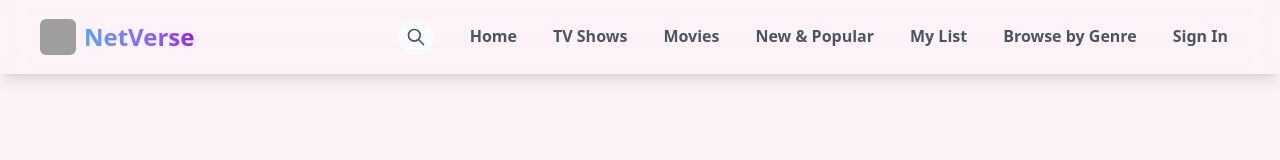
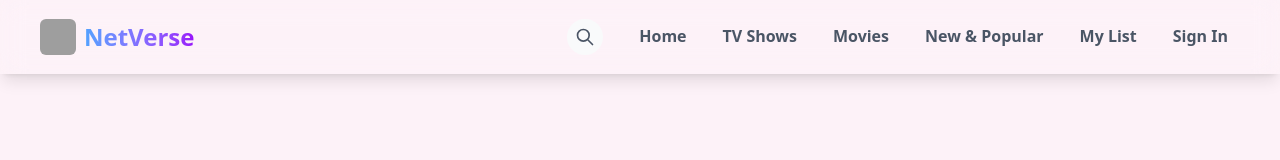
Before and after one commit to iamavikraxit/doctor-appointment-frontend, a React (Vite) app: page / in a window 1280 px wide. Shown: the top 160 px of the page. Built offline with nearby package versions, Linux system fonts and the light colour scheme; grey boxes are pictures that could not be loaded.

Commit message:
Remove 'Browse by Genre' navigation item from Header for streamlined menu

```diff
--- a/src/components/common/Header.jsx
+++ b/src/components/common/Header.jsx
@@ -15,7 +15,6 @@ const Header = () => {
         { name: 'Movies', path: '/movies' },
         { name: 'New & Popular', path: '/new-popular' },
         { name: 'My List', path: '/my-list' },
-        { name: 'Browse by Genre', path: '/genres' },
         { name: 'Sign In', path: '/login' },
     ];
 
```
